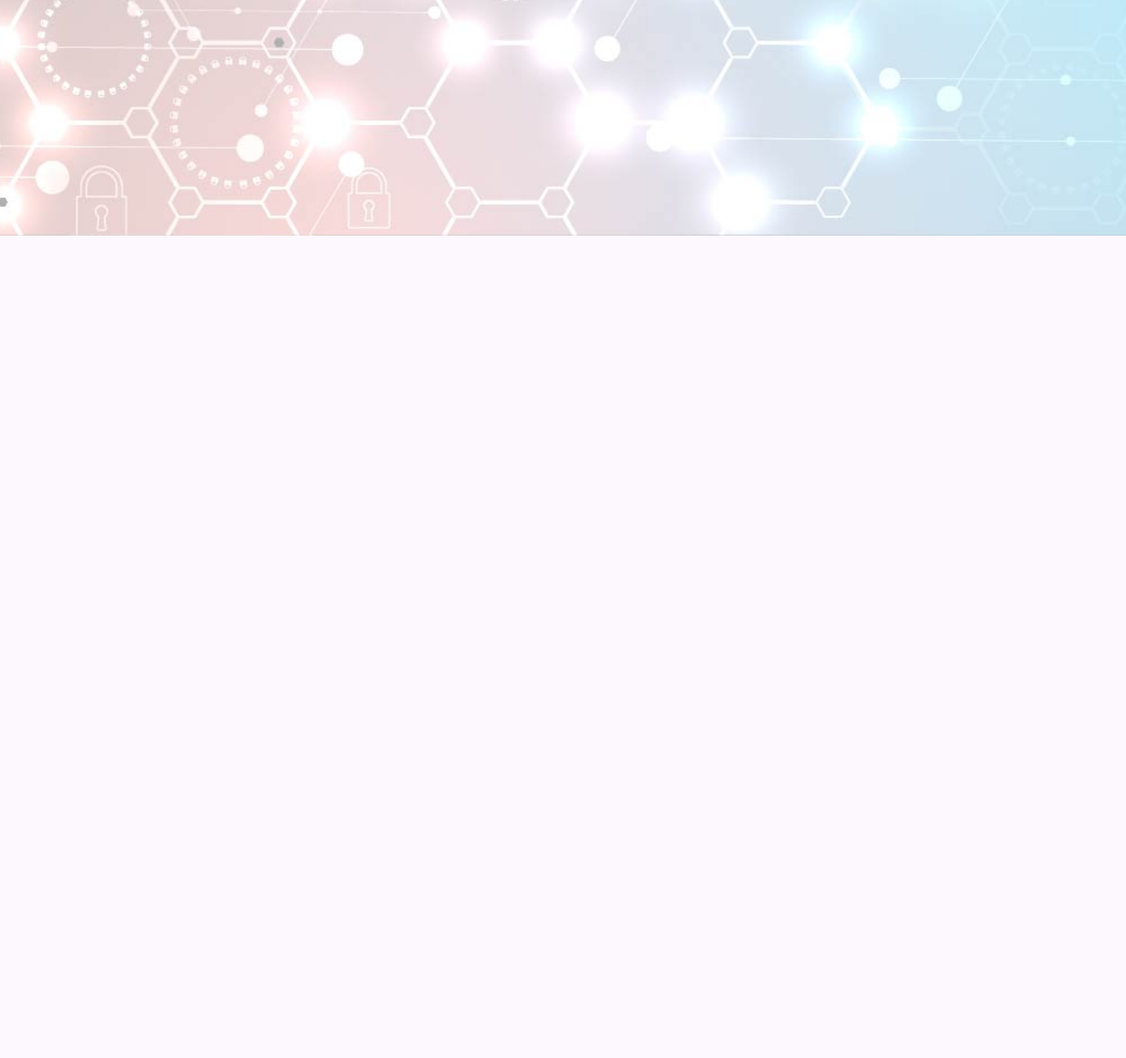
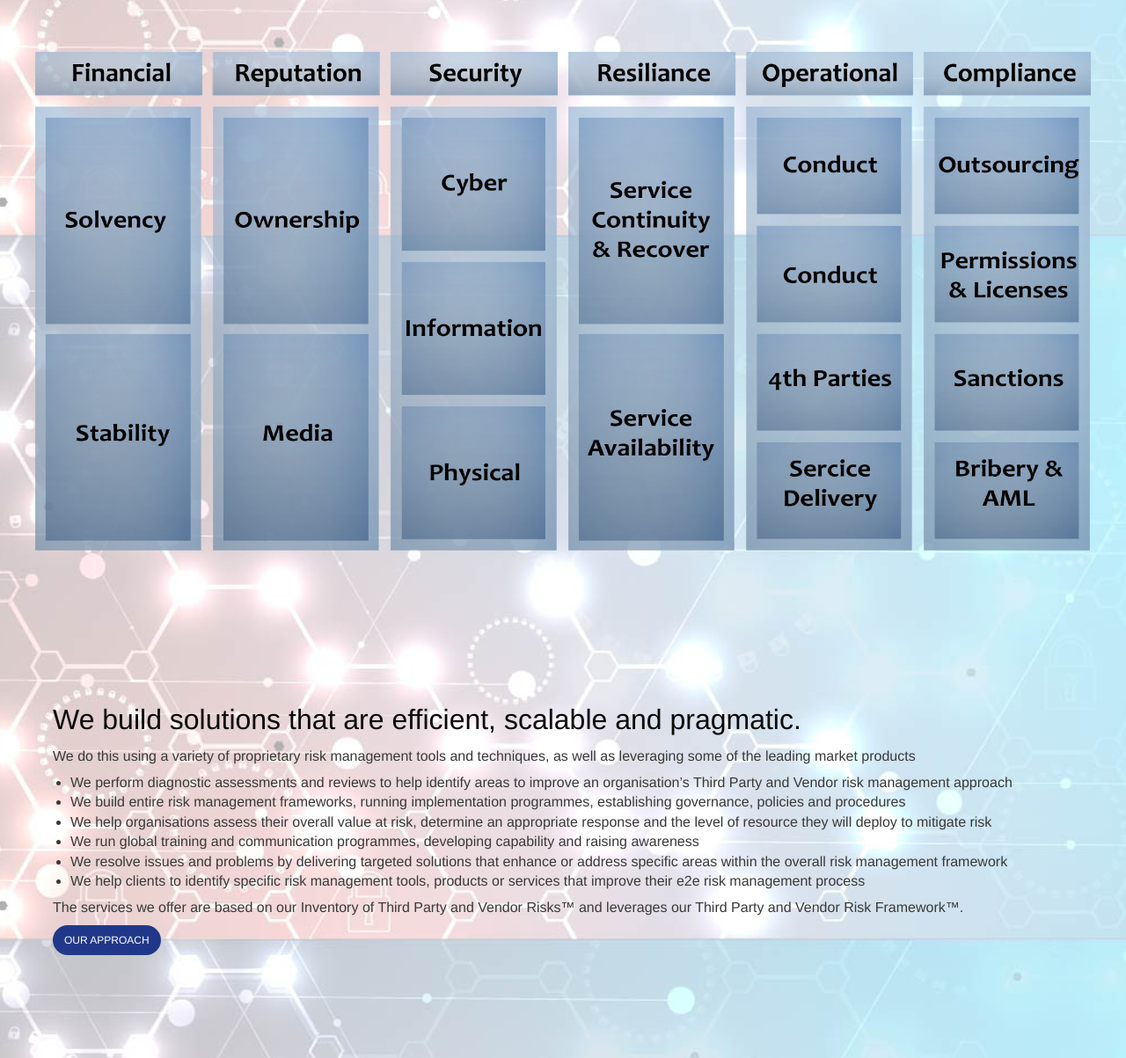
Before and after one commit to 3vrm/3vrm, a Django app: page /home/about/ in a window 1280 px wide. Shown: the part 532-1735 px from the top of the page at 88% size. Before the commit the page ends 800 px from the top, so only its background shows below. Run offline with Django 3.2, Linux system fonts and the light colour scheme; some libraries are stand-ins or nearby versions.

Commit message:
added about page

```diff
--- a/website/website/home/static/css/app-desktop.css
+++ b/website/website/home/static/css/app-desktop.css
@@ -88,7 +88,6 @@ body {
   border-color: #2b4c93;
   background-color: rgba(129, 168, 208, 0.2);
   background-size: cover;
-  width: 100vw;
   text-align: left;
   display: -webkit-flex;
   display: -ms-flexbox;
@@ -266,16 +265,6 @@ body {
   border: none;
 }
 
-#services-header {
-  margin: 20px;
-  border:1px solid black;
-  text-align: center;
-  padding-top: 10px;
-  padding-bottom: 10px;
-  font-weight: bold;
-  border-radius: 25px;
-}
-
 #services-desktop{
   margin: auto;
   width: 85%;
@@ -293,3 +282,32 @@ body {
 #services-intro{
     padding: 130px 60px 0px 60px;
 }
+
+
+/*about page formatting*/
+
+#about-info{
+  margin: auto;
+  width: 85%;
+}
+
+.about{
+  width: 100%;
+  flex: 0 50%;
+}
+
+#about-graphic-1{
+    padding: 100px 60px 20px 60px;
+}
+
+#about-graphic-2{
+    padding: 40px 40px 40px 40px;
+}
+
+#about-intro{
+    padding: 130px 60px 20px 60px;
+}
+
+#about-list-graphic{
+    padding: 20px 60px 60px 60px;
+}
--- a/website/website/home/templates/home/about.html
+++ b/website/website/home/templates/home/about.html
@@ -16,5 +16,43 @@
 		<li><a href="{% url "contactUs" %}">Contact Us</a></li>
 	</ul>
 </div>
-<h1>about</h1>
+<div class="container">
+	<div class="about" id="about-graphic-1">
+			<img src="{% static "media/about graphic.png" %}">
+	</div>
+	<div class="about" id="about-intro">
+		<div class="marketing-site-hero-content">
+			<h1>Inventory of Third Party and Vector Risks™</h1>
+			<p class="subheader">We help organisations across industry sectors to identify, assess and manage Third Party and Vendor risk.</p>
+			<a href="{% url "approach" %}" class="round button">our approach</a>
+		</div>
+	</div>
+</div>
+<div class="about" id="about-graphic-2">
+	<div class="marketing-site-hero-content">
+			<img src="{% static "media/3vrm about.png" %}">
+		</div>
+	</div>
+</div>
+<div class="container">
+	<div class="marketing-site-hero-content">
+	<div class="about" id="about-intro">
+		<h1>We build solutions that are efficient, scalable and pragmatic.  </h1>
+		<p class="subheader">We do this using a variety of proprietary risk management tools and techniques, as well as leveraging some of the leading market products</p>
+		<ul class="subheader">
+			<li>We perform diagnostic assessments and reviews to help identify areas to improve an organisation’s Third Party and Vendor risk management approach</li>
+			<li>We build entire risk management frameworks, running implementation programmes, establishing governance, policies and procedures</li>
+			<li>We help organisations assess their overall value at risk, determine an appropriate response and the level of resource they will deploy to mitigate risk</li>
+			<li>We run global training and communication programmes, developing capability and raising awareness</li>
+			<li>We resolve issues and problems by delivering targeted solutions that enhance or address specific areas within the overall risk management framework</li>
+			<li>We help clients to identify specific risk management tools, products or services that improve their e2e risk management process</li>
+		</ul>
+		<p class="subheader">The services we offer are based on our Inventory of Third Party and Vendor Risks™ and leverages our Third Party and Vendor Risk Framework™.</p>
+		<a href="{% url "approach" %}" class="round button">our approach</a>
+	</div>
+			<div class="about" id="about-graphic-1">
+			<img src="{% static "media/about graphic 2.png" %}">
+	</div>
+	</div>
+
 {% endblock %}
--- a/website/website/home/templates/home/homepage.html
+++ b/website/website/home/templates/home/homepage.html
@@ -24,7 +24,7 @@
 		<div class="marketing-site-hero-content">
 			<h1>Solutions for Managing Third Party Risk & Vendor Relationships</h1>
 			<p class="subheader">3VRM is a specialist consultancy focussed on helping organisations to identify and manage risk through their third party supply chain and Vendor relationships.    We are a small network of skilled professionals expert in Third Party and Vendor Risk Management</p>
-			<a href="{% url "about" %}" class="round button">about</a>
+			<a href="{% url "about" %}" class="round button">about us</a>
 		</div>
 	</div>
 </div>
```
Also changed, not shown: website/website/home/static/media/3vrm about.png (added), website/website/home/static/media/3vrm final1.png (deleted), website/website/home/static/media/Banner.jpg (deleted), website/website/home/static/media/Glass.png (deleted), website/website/home/static/media/Graphics1.jpg (deleted), website/website/home/static/media/Graphics2.jpg (deleted), website/website/home/static/media/box 1.png (deleted), website/website/home/static/media/box a.jpg (deleted), website/website/home/static/media/box a.png (deleted), website/website/home/static/media/box b.jpg (deleted), website/website/home/static/media/box b.png (deleted), website/website/home/static/media/box c.jpg (deleted), 2 other files.
